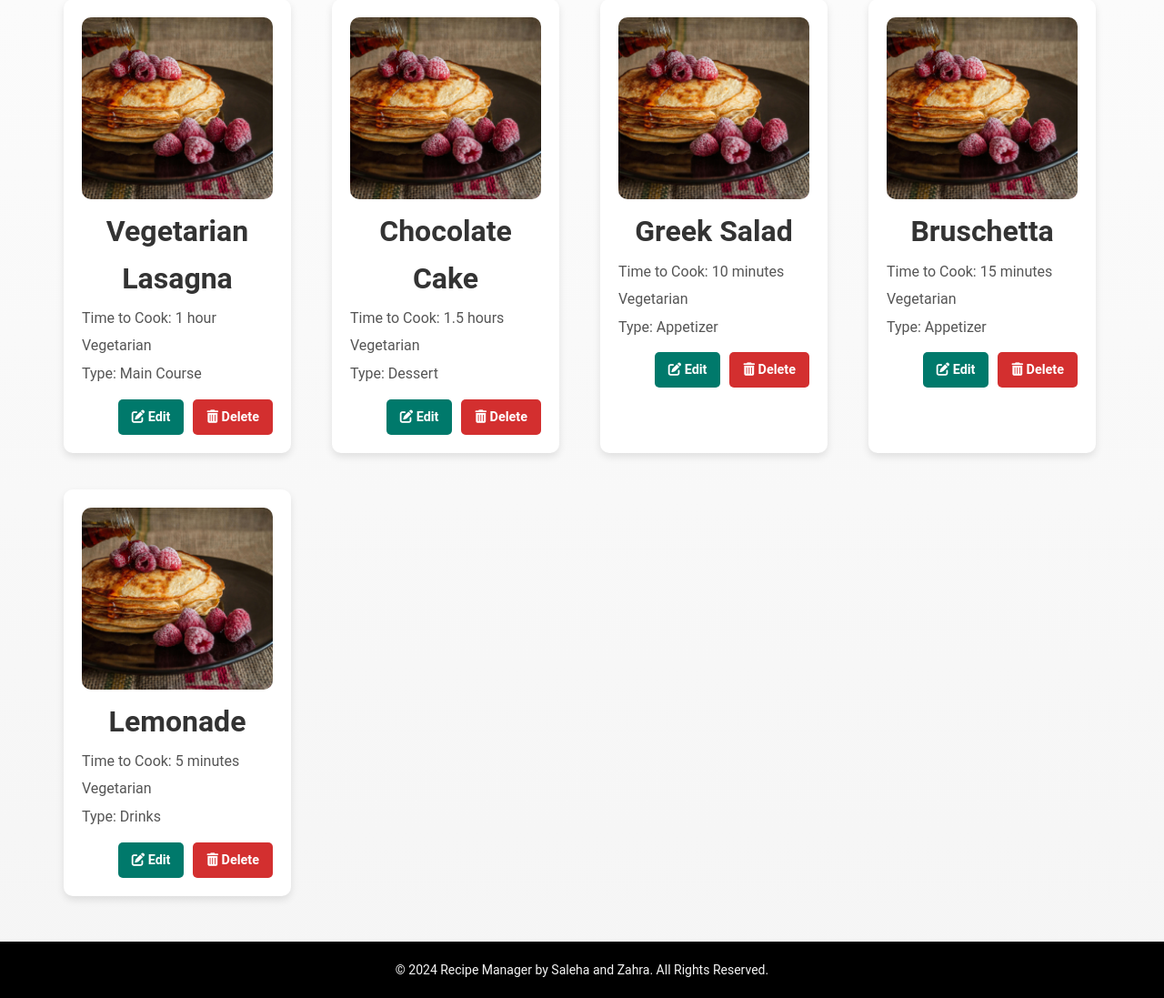
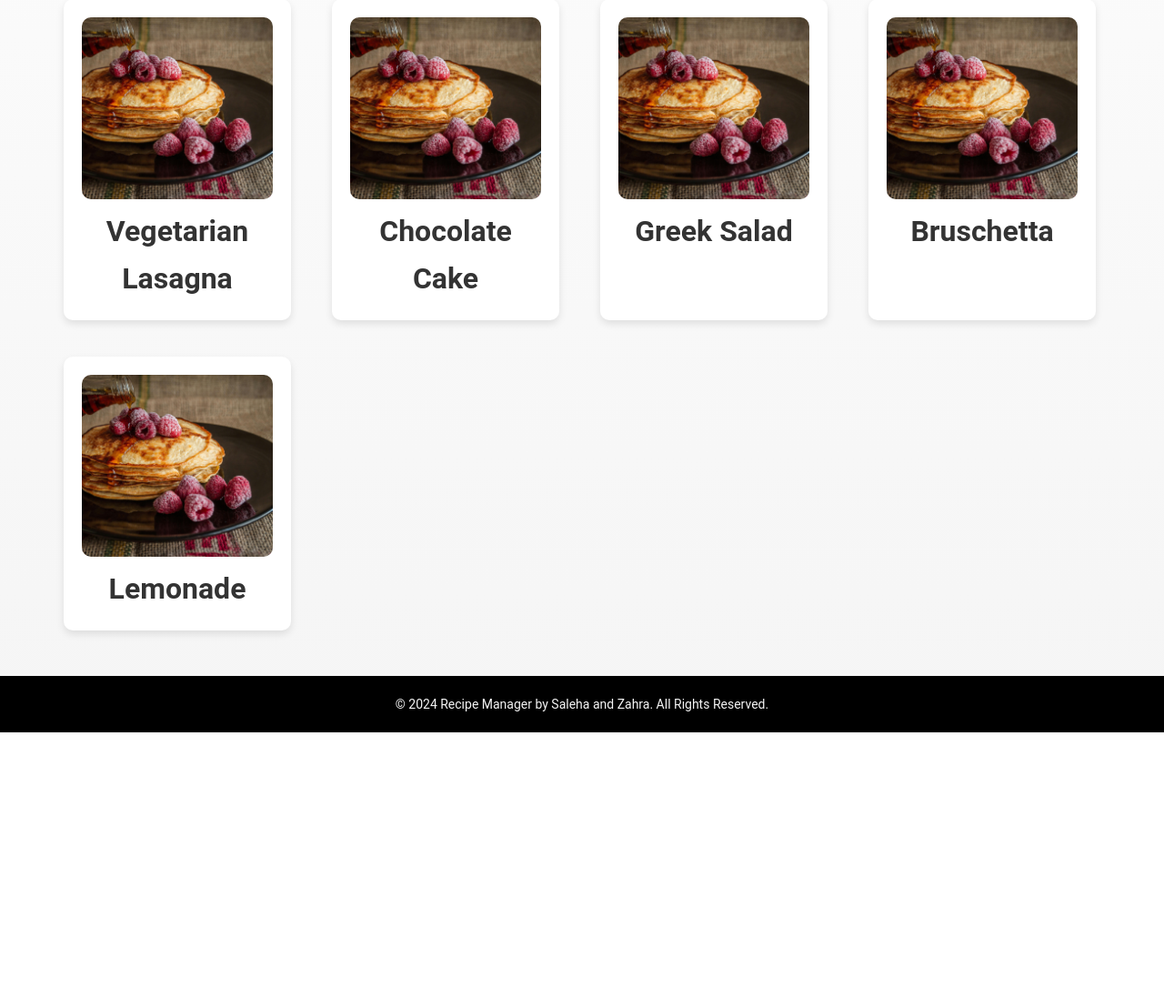
Before and after one commit to SalehaQareen98/recipe-manager, a PHP site: page /home.php in a window 1280 px wide. Shown: the part 728-1825 px from the top of the page at 91% size. After the commit the page ends 1533 px from the top, so only its background shows below. Run offline with PHP 8.4, Linux system fonts and the light colour scheme; a user stored in the database is signed in; data comes from the database, SQL or seed files in the repository.

Commit message:
updated card structure

```diff
--- a/home.php
+++ b/home.php
@@ -91,19 +91,6 @@ if (!isset($_SESSION['user_id'])) {
                                 <img src="images/login-photo.jpg" alt="Recipe Image">
                             </div>
                             <h2 class="recipe-title"><?php echo htmlspecialchars($recipe['Title']); ?></h2>
-                            <p class="recipe-time">Time to Cook: <?php echo htmlspecialchars($recipe['TimeToCook']); ?> </p>
-                            <p class="recipe-vegetarian">
-                                <?php echo $recipe['Vegetarian'] ? "Vegetarian" : "Non-Vegetarian"; ?>
-                            </p>
-                            <p class="recipe-type">Type: <?php echo htmlspecialchars($recipe['Type']); ?></p>
-                            <div class="card-actions">
-                                <a class="btn btn-small" href="edit.php?id=<?php echo $recipe['RecipeID']; ?>">
-                                    <i class="fa-solid fa-pen-to-square"></i> Edit
-                                </a>
-                                <a class="btn btn-danger" href="delete.php?id=<?php echo $recipe['RecipeID']; ?>">
-                                    <i class="fa-solid fa-trash-can"></i> Delete
-                                </a>
-                            </div>
                         </div>
                     <?php }
 
```
Also changed, not shown: filter.php (+1 -7 lines), search.php (+0 -9 lines).
